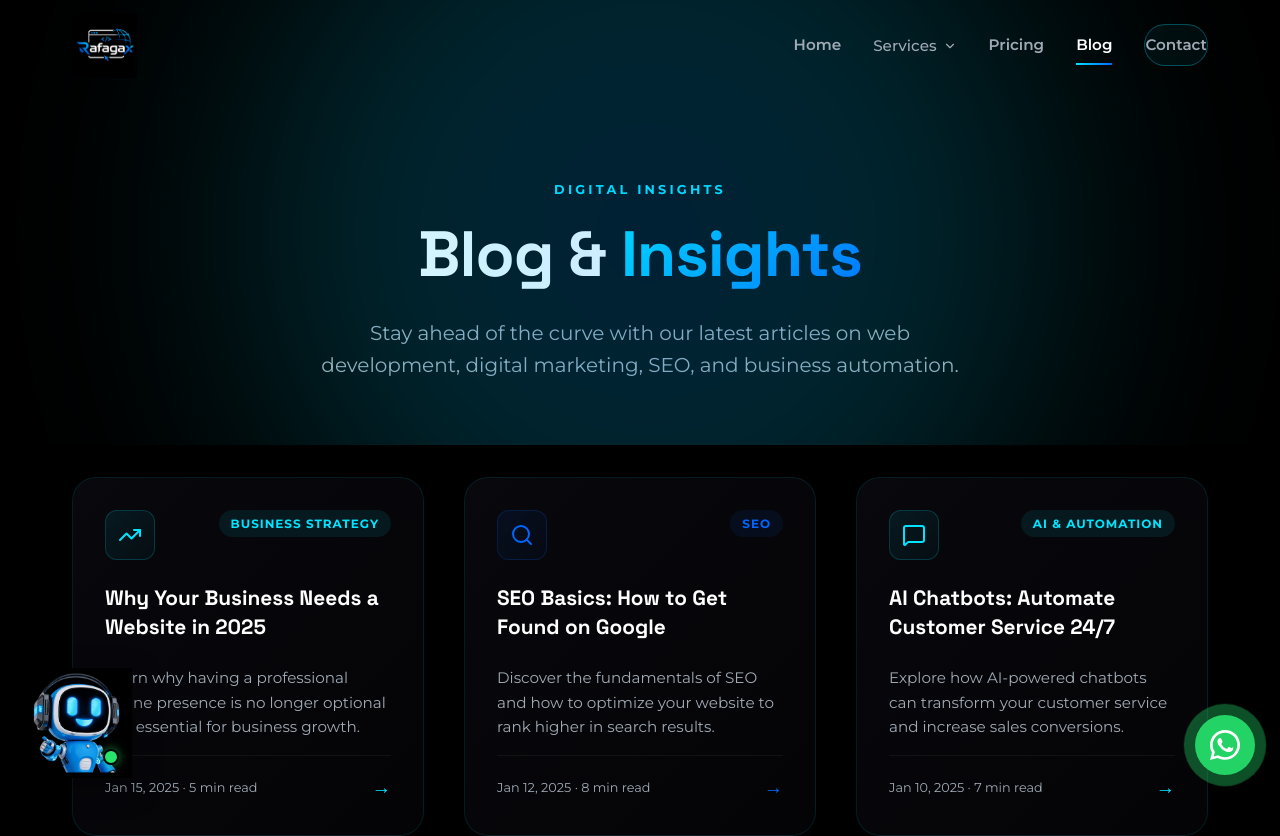
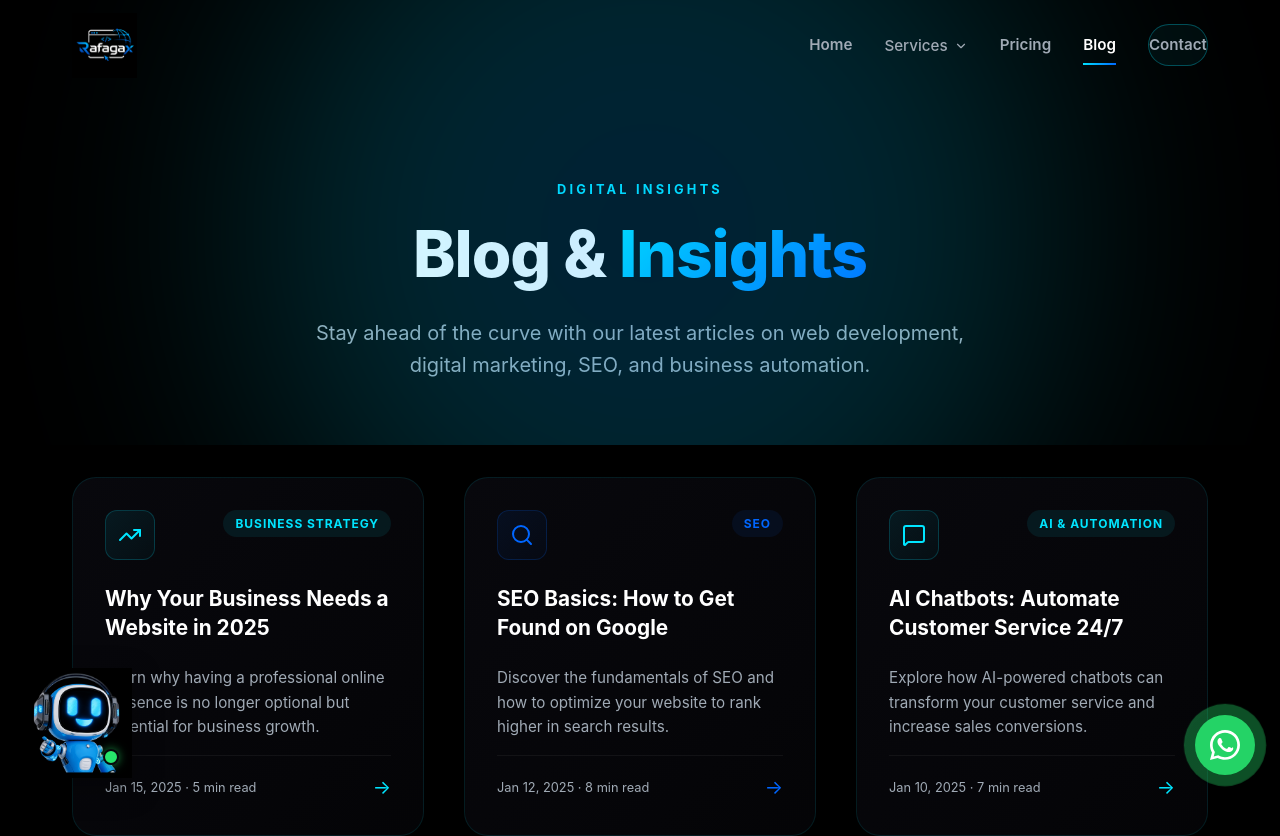
Before and after one commit to rafagax/proyecto-web, a React (Vite) app: page /blog in a window 1280 px wide. Shown: the top 836 px of the page. Built offline with nearby package versions, Linux system fonts and the light colour scheme.

Commit message:
ajustes de tipo de letra

```diff
--- a/src/App.css
+++ b/src/App.css
@@ -382,7 +382,7 @@
   display: flex;
   align-items: center;
   justify-content: space-between;
-  font-family: 'Montserrat', sans-serif;
+  font-family: -apple-system, BlinkMacSystemFont, 'Segoe UI', Roboto, Arial, sans-serif;
   font-size: 1.1rem;
   font-weight: 700;
   letter-spacing: 0.5px;
--- a/src/index.css
+++ b/src/index.css
@@ -1,5 +1,3 @@
-@import url('https://fonts.googleapis.com/css2?family=Montserrat:wght@400;500;600;700;800;900&family=Space+Grotesk:wght@700&display=swap');
-
 :root {
   --bg-primary: #000000;
   --bg-secondary: #050508;
@@ -33,7 +31,7 @@
 }
 
 body {
-  font-family: 'Montserrat', sans-serif;
+  font-family: -apple-system, BlinkMacSystemFont, 'Segoe UI', Roboto, Arial, sans-serif;
   background-color: var(--bg-primary);
   color: var(--text-primary);
   line-height: 1.6;
@@ -59,7 +57,7 @@ button {
 
 /* Typography Utilities */
 h1, h2, h3, h4, h5, h6 {
-  font-family: 'Space Grotesk', sans-serif;
+  font-family: -apple-system, BlinkMacSystemFont, 'Segoe UI', Roboto, Arial, sans-serif;
   font-weight: 700;
   line-height: 1.2;
   margin-bottom: var(--spacing-sm);
```
